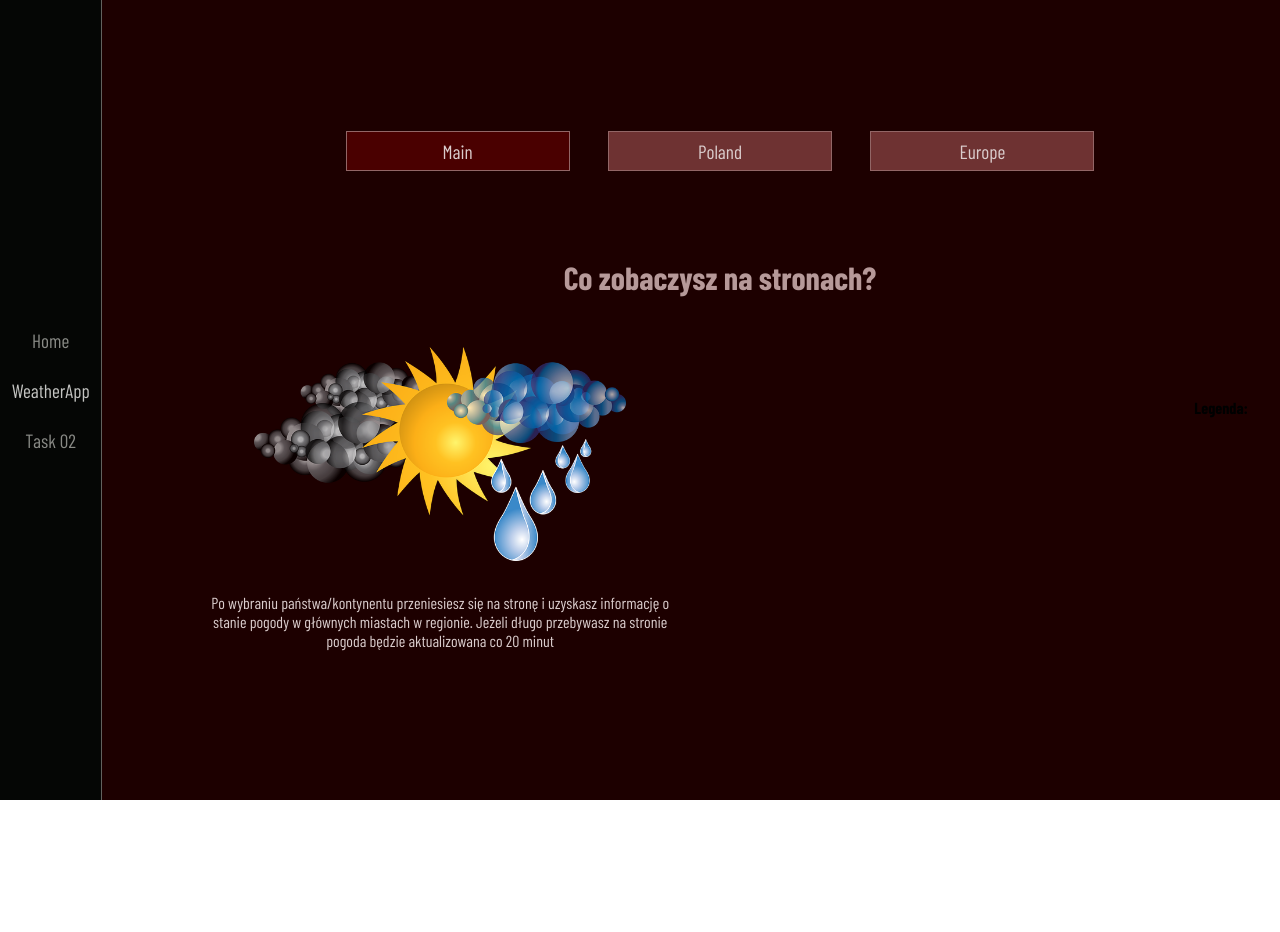
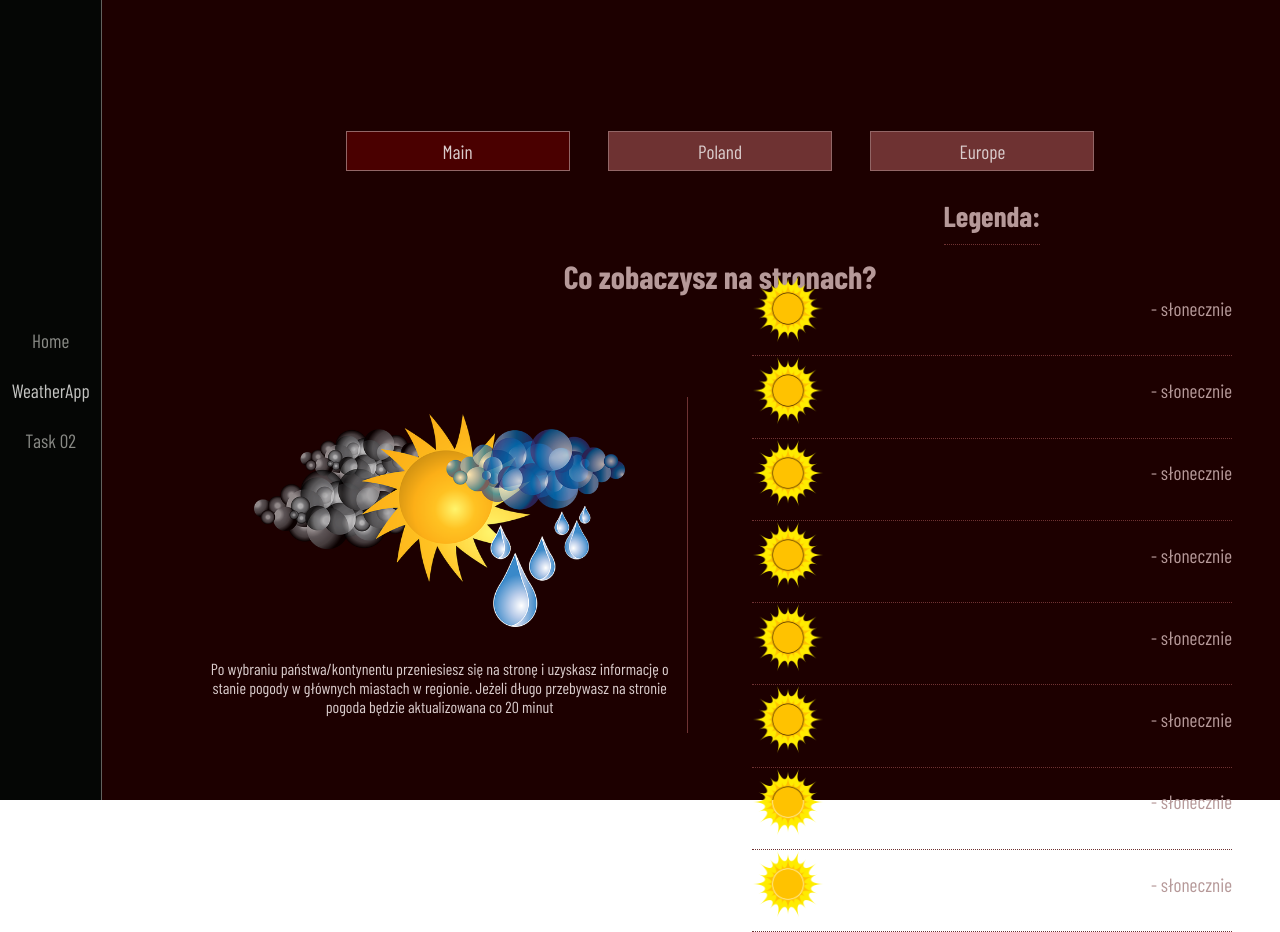
Before and after one commit to Scorpion19702022/01_REACT_VARIOUS_PROJECTS, a React (Create React App) app: page /WeatherApp in a window 1280 px wide. Before the commit the page ends 800 px from the top, so only its background shows below. Built offline with nearby package versions, Linux system fonts and the light colour scheme; a web font is replaced by a local one.

Commit message:
added structure in weatherApp

```diff
--- a/src/Components/WeatherApp/WeatherApp.module.css
+++ b/src/Components/WeatherApp/WeatherApp.module.css
@@ -35,6 +35,7 @@
 
 .box_main {
 	width: 100%;
+	height: 50%;
 	padding: 2em;
 	display: flex;
 	justify-content: space-between;
@@ -42,12 +43,13 @@
 
 .main_info {
 	width: 47%;
-	height: 60%;
+	height: 100%;
 	padding: 1em;
 	display: flex;
 	flex-direction: column;
 	align-items: center;
 	justify-content: center;
+	border-right: 0.04em solid var(--color-darkred04);
 }
 
 .main_img {
@@ -61,6 +63,50 @@
 	color: var(--color-darkred01);
 }
 
+.main_legend {
+	width: 47%;
+	height: 100%;
+	padding-right: 1em;
+	display: flex;
+	flex-direction: column;
+	align-items: center;
+	justify-content: center;
+}
+
+.legend_heading {
+	font-size: 1.8em;
+	color: var(--color-darkred02);
+	margin-bottom: 1em;
+	padding-bottom: 0.4em;
+	border-bottom: 0.04em dotted var(--color-darkred04);
+}
+
+.legend {
+	width: 100%;
+	display: flex;
+	flex-direction: column;
+	justify-content: space-between;
+}
+
+.info_legend {
+	width: 100%;
+	display: flex;
+	justify-content: space-between;
+	align-items: center;
+	padding-bottom: 0.8em;
+	border-bottom: 0.04em dotted var(--color-darkred04);
+}
+
+.legend_img {
+	width: 15%;
+	object-fit: cover;
+}
+
+.legend_info {
+	color: var(--color-darkred02);
+	font-size: 1.2em;
+}
+
 @media (min-width: 767.98px) {
 	.wrapper {
 		padding-left: 10em;
--- a/src/Components/WeatherApp/WeatherApp.tsx
+++ b/src/Components/WeatherApp/WeatherApp.tsx
@@ -3,14 +3,14 @@ import NavWorld from './NavWorld'
 import styles from './WeatherApp.module.css'
 
 import Unknown from './assets/unknown.png'
-// import Sun from './assets/sun.png'
-// import Cloud from './assets/cloud.png'
-// import Rain from './assets/rain.png'
-// import Thunder from './assets/thunderstorm.png'
-// import Drizzle from './assets/drizzle.png'
-// import Fog from './assets/fog.png'
-// import Ice from './assets/ice.png'
-// import Snow from './assets/snow.png'
+import Sun from './assets/sun.png'
+import Cloud from './assets/cloud.png'
+import Rain from './assets/rain.png'
+import Thunder from './assets/thunderstorm.png'
+import Drizzle from './assets/drizzle.png'
+import Fog from './assets/fog.png'
+import Ice from './assets/ice.png'
+import Snow from './assets/snow.png'
 
 const WeatherApp = () => {
 	return (
@@ -25,8 +25,42 @@ const WeatherApp = () => {
 						miastach w regionie. Jeżeli długo przebywasz na stronie pogoda będzie aktualizowana co 20 minut
 					</p>
 				</div>
-				<div className={styles.box_legend}>
+				<div className={styles.main_legend}>
 					<h4 className={styles.legend_heading}>Legenda:</h4>
+					<div className={styles.legend}>
+						<div className={styles.info_legend}>
+							<img className={styles.legend_img} src={Sun} alt='sun' />
+							<span className={styles.legend_info}>- słonecznie</span>
+						</div>
+						<div className={styles.info_legend}>
+							<img className={styles.legend_img} src={Sun} alt='sun' />
+							<span className={styles.legend_info}>- słonecznie</span>
+						</div>
+						<div className={styles.info_legend}>
+							<img className={styles.legend_img} src={Sun} alt='sun' />
+							<span className={styles.legend_info}>- słonecznie</span>
+						</div>
+						<div className={styles.info_legend}>
+							<img className={styles.legend_img} src={Sun} alt='sun' />
+							<span className={styles.legend_info}>- słonecznie</span>
+						</div>
+						<div className={styles.info_legend}>
+							<img className={styles.legend_img} src={Sun} alt='sun' />
+							<span className={styles.legend_info}>- słonecznie</span>
+						</div>
+						<div className={styles.info_legend}>
+							<img className={styles.legend_img} src={Sun} alt='sun' />
+							<span className={styles.legend_info}>- słonecznie</span>
+						</div>
+						<div className={styles.info_legend}>
+							<img className={styles.legend_img} src={Sun} alt='sun' />
+							<span className={styles.legend_info}>- słonecznie</span>
+						</div>
+						<div className={styles.info_legend}>
+							<img className={styles.legend_img} src={Sun} alt='sun' />
+							<span className={styles.legend_info}>- słonecznie</span>
+						</div>
+					</div>
 				</div>
 			</div>
 		</section>
```
